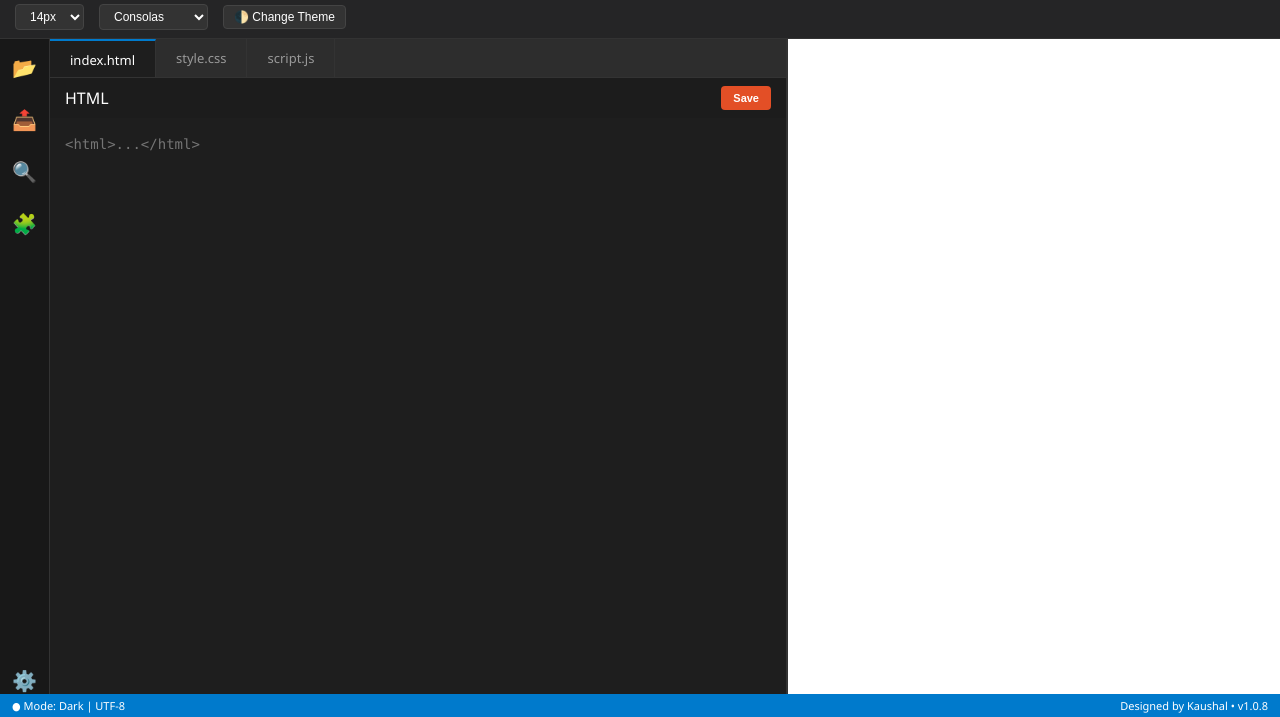
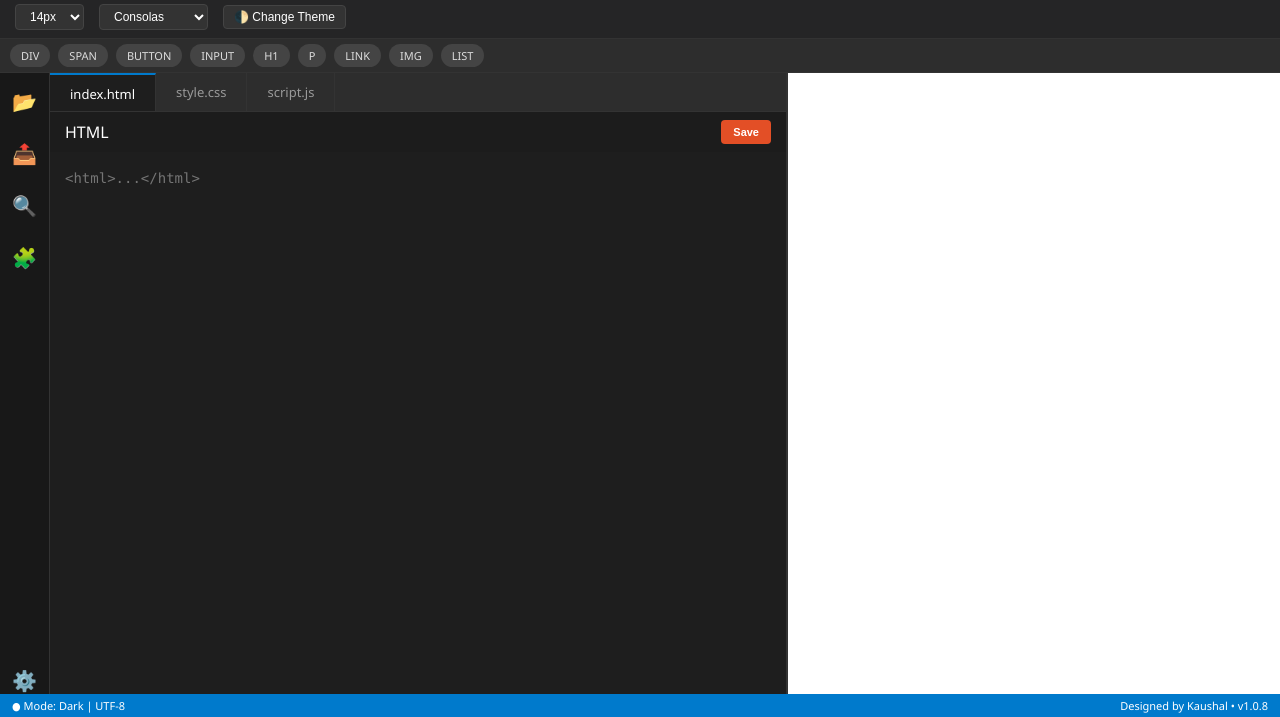
Before and after one commit to harshitkaushal9129-bit/Code-editor, a plain HTML site: page index.html in a window 1280 px wide. Shown: the part 83-800 px from the top of the page. Drawn offline with Linux system fonts and the light colour scheme.

Commit message:
Update index.html

```diff
--- a/index.html
+++ b/index.html
@@ -46,6 +46,11 @@
         .tool-select, .tool-btn { background: #333; color: white; border: 1px solid #444; padding: 4px 10px; font-size: 12px; border-radius: 4px; cursor: pointer; }
 
         #file-input { display: none; }
+
+        /* Quick Tags Bar */
+        .quick-tags { background: #2d2d2d; padding: 5px 10px; display: flex; gap: 8px; overflow-x: auto; border-bottom: 1px solid var(--border); }
+        .tag-pill { background: #444; color: #ddd; padding: 3px 10px; border-radius: 20px; font-size: 11px; cursor: pointer; white-space: nowrap; border: 1px solid transparent; transition: 0.2s; }
+        .tag-pill:hover { background: var(--primary); border-color: white; }
 
         /* Workspace Layout */
         .main-layout { display: flex; flex: 1; overflow: hidden; }
@@ -146,6 +151,18 @@
         <option value="'Courier New'">Courier New</option>
     </select>
     <button class="tool-btn" onclick="toggleTheme()">🌓 Change Theme</button>
+</div>
+
+<div class="quick-tags" id="tags-bar">
+    <div class="tag-pill" onclick="insertTag('<div>', '</div>')">DIV</div>
+    <div class="tag-pill" onclick="insertTag('<span>', '</span>')">SPAN</div>
+    <div class="tag-pill" onclick="insertTag('<button>', '</button>')">BUTTON</div>
+    <div class="tag-pill" onclick="insertTag('<input type=\'text\'>', '')">INPUT</div>
+    <div class="tag-pill" onclick="insertTag('<h1>', '</h1>')">H1</div>
+    <div class="tag-pill" onclick="insertTag('<p>', '</p>')">P</div>
+    <div class="tag-pill" onclick="insertTag('<a href=\'#\'>', '</a>')">LINK</div>
+    <div class="tag-pill" onclick="insertTag('<img>', '')">IMG</div>
+    <div class="tag-pill" onclick="insertTag('<ul>\n  <li>', '</li>\n</ul>')">LIST</div>
 </div>
 
 <div class="main-layout">
@@ -261,6 +278,9 @@
         });
     }
 
+        </script>
+    <script>
+
     // --- PWA Install ---
     let deferredPrompt;
     window.addEventListener('beforeinstallprompt', (e) => {
@@ -279,35 +299,36 @@
         }
     });
 
-    // --- Keyboard Shortcuts System ---
+    // --- Keyboard Shortcuts ---
     window.addEventListener('keydown', function(e) {
-        // Run Code: Ctrl + Enter
-        if (e.ctrlKey && e.key === 'Enter') {
-            e.preventDefault();
-            runPreview();
-        }
-        // Save: Ctrl + S
+        if (e.ctrlKey && e.key === 'Enter') { e.preventDefault(); runPreview(); }
         if (e.ctrlKey && e.key === 's') {
             e.preventDefault();
             const currentTab = document.querySelector('.tab.active').id.split('-')[1];
             saveFile(currentTab);
         }
-        // Tabs: Alt + 1, 2, 3
         if (e.altKey && e.key === '1') { e.preventDefault(); switchTab('html'); }
         if (e.altKey && e.key === '2') { e.preventDefault(); switchTab('css'); }
         if (e.altKey && e.key === '3') { e.preventDefault(); switchTab('js'); }
+        if (e.ctrlKey && e.key === 't') { e.preventDefault(); toggleTheme(); }
+        if (e.ctrlKey && e.shiftKey && (e.key === 'X' || e.key === 'x')) { e.preventDefault(); clearAll(); }
+    });
 
-        // Theme: Ctrl + T
-        if (e.ctrlKey && e.key === 't') {
-            e.preventDefault();
-            toggleTheme();
-        }
-        // Clear: Ctrl + Shift + X
-        if (e.ctrlKey && e.shiftKey && (e.key === 'X' || e.key === 'x')) {
-            e.preventDefault();
-            clearAll();
-        }
-    });
+    // --- Quick Tag Inserter ---
+    function insertTag(open, close) {
+        const textarea = document.getElementById('html-code');
+        const start = textarea.selectionStart;
+        const end = textarea.selectionEnd;
+        const text = textarea.value;
+        const before = text.substring(0, start);
+        const selected = text.substring(start, end);
+        const after = text.substring(end);
+
+        textarea.value = before + open + selected + close + after;
+        textarea.focus();
+        textarea.setSelectionRange(start + open.length, start + open.length + selected.length);
+        runPreview();
+    }
 
     // --- Share Functionality ---
     async function shareProject() {
@@ -319,9 +340,7 @@
                     text: textToShare,
                     url: window.location.href
                 });
-            } catch (err) {
-                console.log("Share failed:", err);
-            }
+            } catch (err) { console.log("Share failed:", err); }
         } else {
             navigator.clipboard.writeText(window.location.href);
             alert("Share Link copied to clipboard!");
@@ -349,6 +368,9 @@
         document.querySelectorAll('.panel').forEach(p => p.classList.remove('active'));
         document.getElementById('tab-' + type).classList.add('active');
         document.getElementById('panel-' + type).classList.add('active');
+
+        // Hide tags bar if not on HTML tab
+        document.getElementById('tags-bar').style.display = (type === 'html') ? 'flex' : 'none';
     }
 
     function searchInEditor(val) {
```
